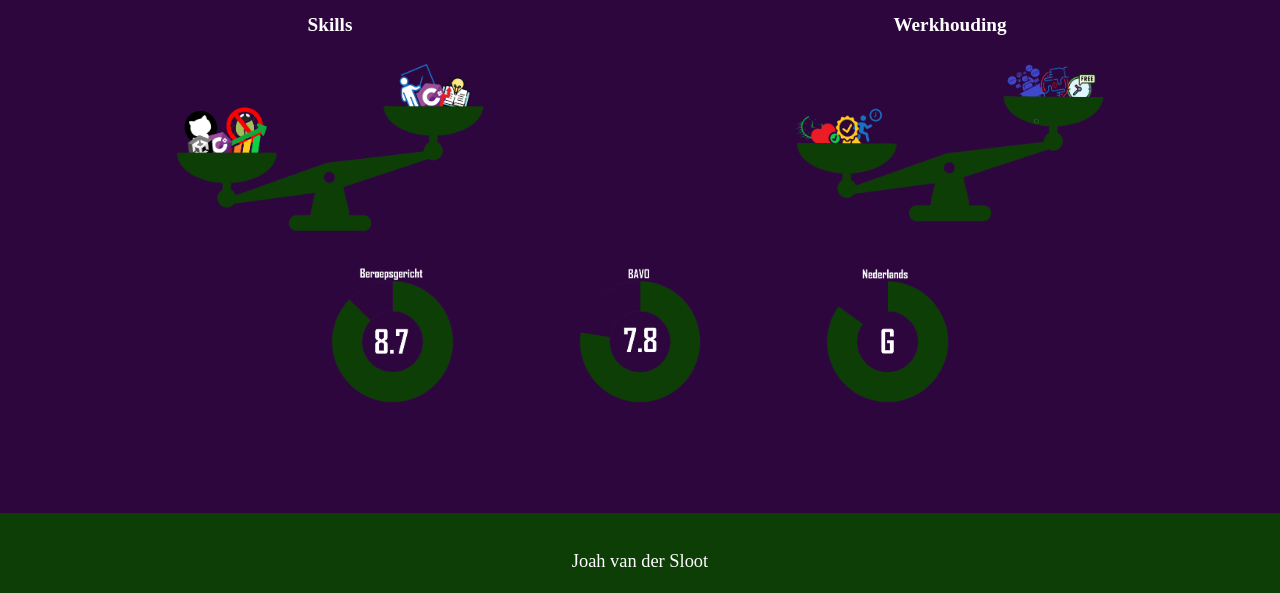
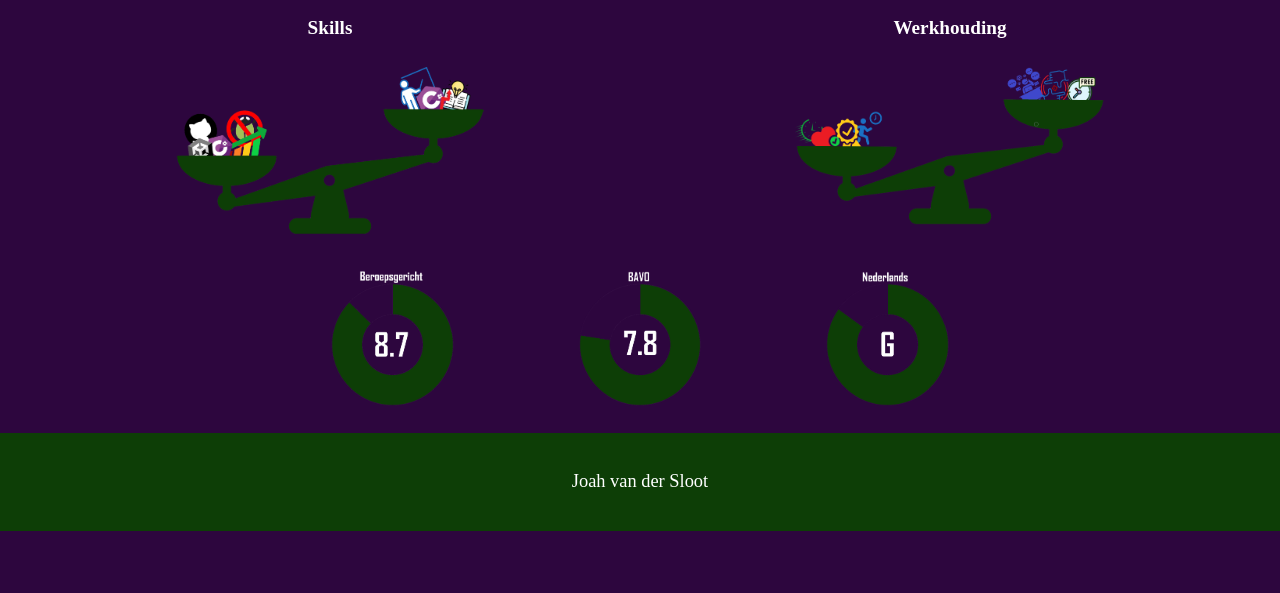
Before and after one commit to JoahvanderSloot/examendossier-L1, a plain HTML site: page index.html in a window 1280 px wide. Shown: the part 207-800 px from the top of the page. Drawn offline with Linux system fonts and the light colour scheme.

Commit message:
fixed footer?

```diff
--- a/assets/css/style.css
+++ b/assets/css/style.css
@@ -9,12 +9,22 @@ body {
     padding: 0;
     display: grid;
     grid-template-columns: 1fr;
-    grid-template-rows: 15vh 75vh 10vh;
+    grid-template-rows: auto 1fr auto;
     grid-template-areas:
         "Header"
         "Main"
         "Footer";
 }
+
+footer {
+    grid-area: Footer;
+    background-color: var(--backgound-green);
+    color: #fff;
+    text-align: center;
+    font-size: 115%;
+    align-self: end;
+}
+
 
 header, nav, main, footer {
     padding: 2.5vh;
@@ -69,14 +79,6 @@ main {
     padding-top: 5px;
     color: #fff;
     text-align: center;
-}
-
-footer {
-    grid-area: Footer;
-    background-color: var(--backgound-green);
-    color: #fff;
-    text-align: center;
-    font-size: 115%;
 }
 
 .resultatenSkills {
```
